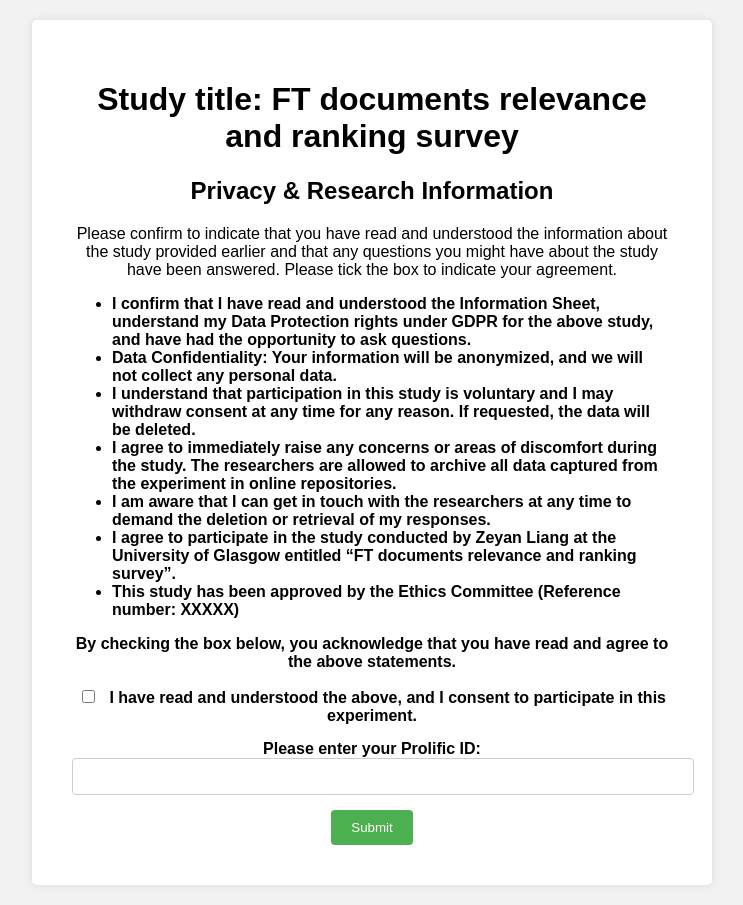
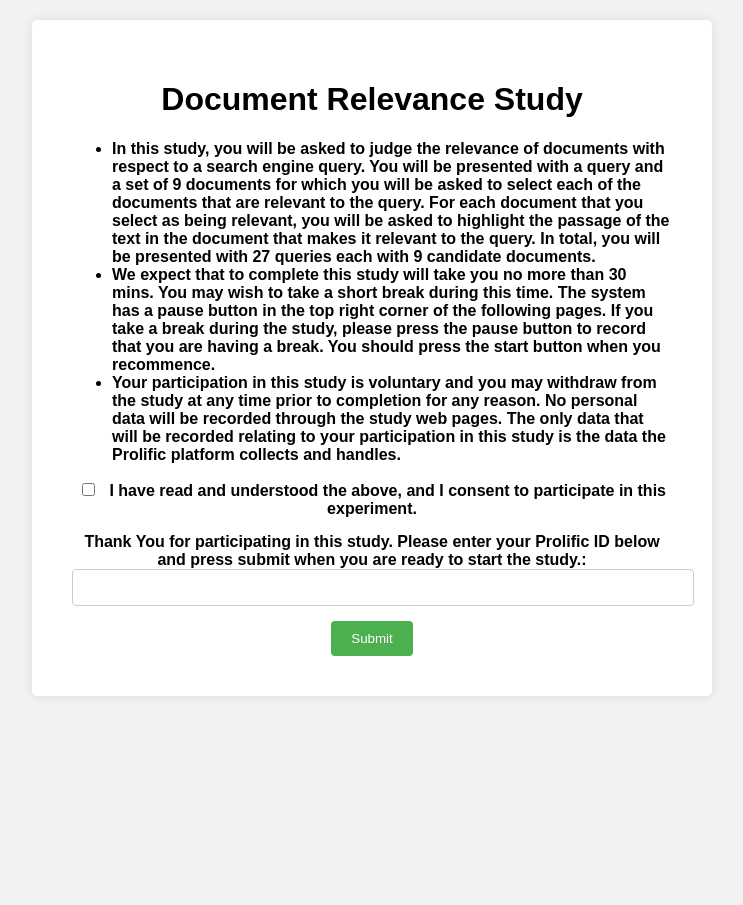
Before and after one commit to LIANGZEYAN/IR_UserCaseStudy.github.io, a Flask app: page / in a window 1280 px wide. Shown: the whole page, without its empty margins (268-1011 px from the left). After the commit the page ends 696 px from the top, so only its background shows below. Run offline with Flask 2, Linux system fonts and the light colour scheme; data that the repository does not hold is empty.

Commit message:
Update index.html

```diff
--- a/templates/index.html
+++ b/templates/index.html
@@ -49,27 +49,19 @@
 </head>
 <body>
   <div class="container">
-    <h1>Study title: FT documents relevance and ranking survey</h1>
-    <h2>Privacy & Research Information</h2>
-    <p>Please confirm to indicate that you have read and understood the information about the study provided earlier and that any questions you might have about the study have been answered. Please tick the box to indicate your agreement.</p>
+    <h1>Document Relevance Study</h1>
     <ul style="text-align: left;">
-      <li><strong>I confirm that I have read and understood the Information Sheet, understand my Data Protection rights under GDPR for the above study, and have had the opportunity to ask questions.
-</li>
-      <li><strong>Data Confidentiality:</strong> Your information will be anonymized, and we will not collect any personal data.</li>
-      <li><strong>I understand that participation in this study is voluntary and I may withdraw consent at any time for any reason. If requested, the data will be deleted.</li>
-      <li><strong>I agree to immediately raise any concerns or areas of discomfort during the study. The researchers are allowed to archive all data captured from the experiment in online repositories.</li>
-      <li><strong>I am aware that I can get in touch with the researchers at any time to demand the deletion or retrieval of my responses.</li>
-      <li><strong>I agree to participate in the study conducted by Zeyan Liang at the University of Glasgow entitled “FT documents relevance and ranking survey”.</li>
-      <li><strong>This study has been approved by the Ethics Committee (Reference number: XXXXX)</li>
+      <li><strong>In this study, you will be asked to judge the relevance of documents with respect to a search engine query. You will be presented with a query and a set of 9 documents for which you will be asked to select each of the documents that are relevant to the query. For each document that you select as being relevant, you will be asked to highlight the passage of the text in the document that makes it relevant to the query. In total, you will be presented with 27 queries each with 9 candidate documents.</li>
+      <li><strong>We expect that to complete this study will take you no more than 30 mins. You may wish to take a short break during this time. The system has a pause button in the top right corner of the following pages. If you take a break during the study, please press the pause button to record that you are having a break. You should press the start button when you recommence.</li>
+      <li><strong>Your participation in this study is voluntary and you may withdraw from the study at any time prior to completion for any reason. No personal data will be recorded through the study web pages. The only data that will be recorded relating to your participation in this study is the data the Prolific platform collects and handles.</li>
     </ul>
-    <p>By checking the box below, you acknowledge that you have read and agree to the above statements.</p>
 
     <form method="post">
       <div>
         <input type="checkbox" name="terms" value="accepted" required> I have read and understood the above, and I consent to participate in this experiment.
       </div>
       <div>
-        <label for="user_id">Please enter your Prolific ID:</label>
+        <label for="user_id">Thank You for participating in this study. Please enter your Prolific ID below and press submit when you are ready to start the study.:</label>
         <input type="text" name="user_id" id="user_id" required>
       </div>
       <div class="error">{{ error or "" }}</div>
```
